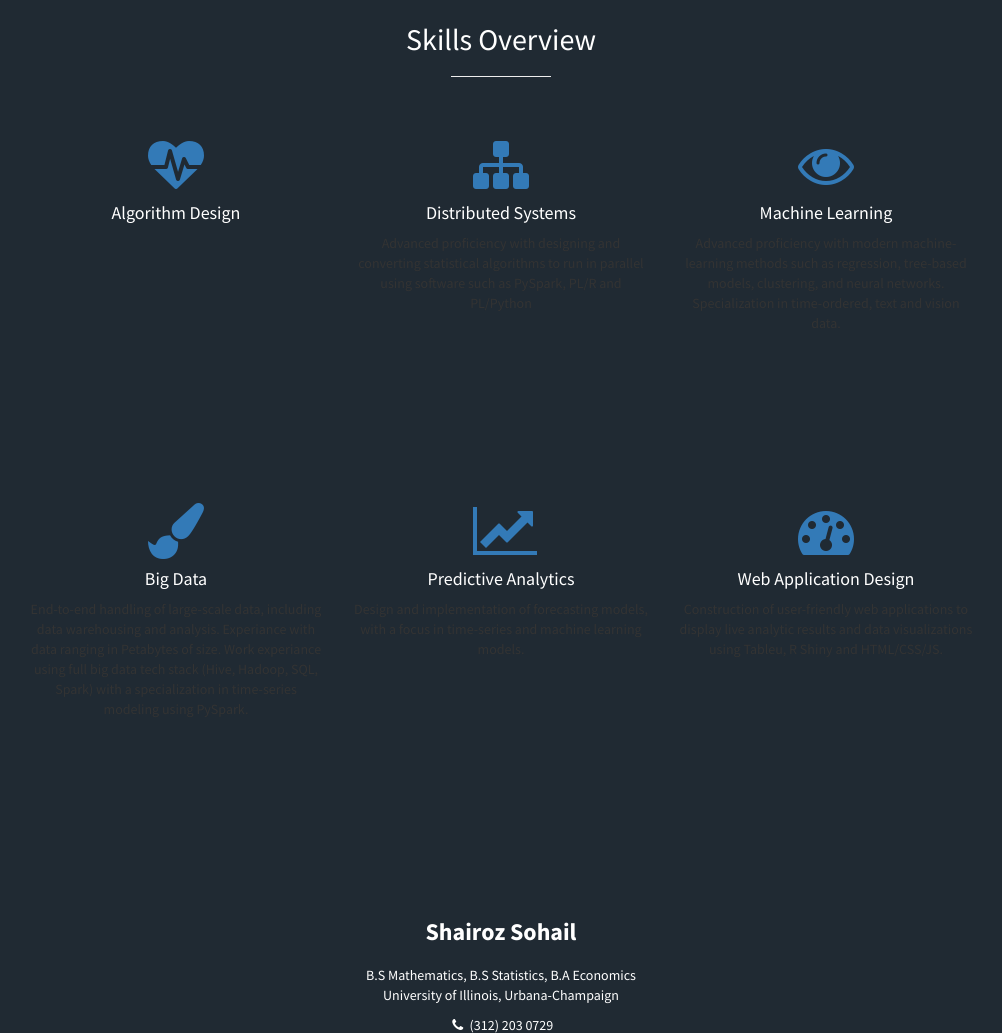
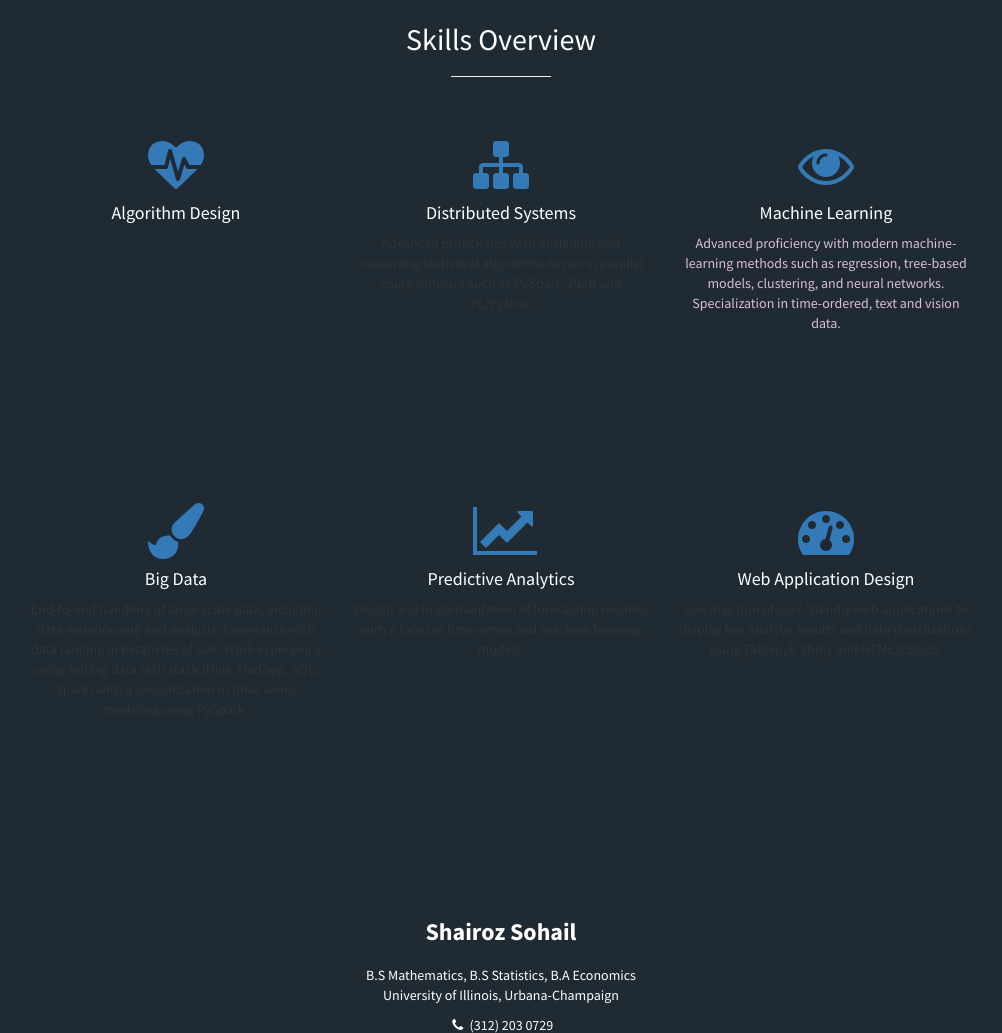
Before and after one commit to ShairozS/ShairozS.github.io, a plain HTML site: page index.html in a window 1280 px wide. Shown: the part 2741-3774 px from the top of the page, without its empty margins (139-1141 px from the left). Drawn offline with nearby package versions, Linux system fonts and the light colour scheme.

Commit message:
Update index.html

```diff
--- a/index.html
+++ b/index.html
@@ -423,7 +423,7 @@ input[type="button"] {
                                 <i class="fa fa-eye fa-2x fa-stack-1x text-primary"></i>
                             </span>
                             <font color = 'white'><h4 class = 'animated fadeInDown'> Machine Learning </h4></font>
-                            <font color = 'violet'></font><p> Advanced proficiency with modern machine-learning methods such as regression, tree-based models, clustering, and neural networks. Specialization in time-ordered, text and vision data. </p></font>
+                            <font color = 'Thistle'><p> Advanced proficiency with modern machine-learning methods such as regression, tree-based models, clustering, and neural networks. Specialization in time-ordered, text and vision data. </p></font>
                             </div>
                         </div>
 
```
